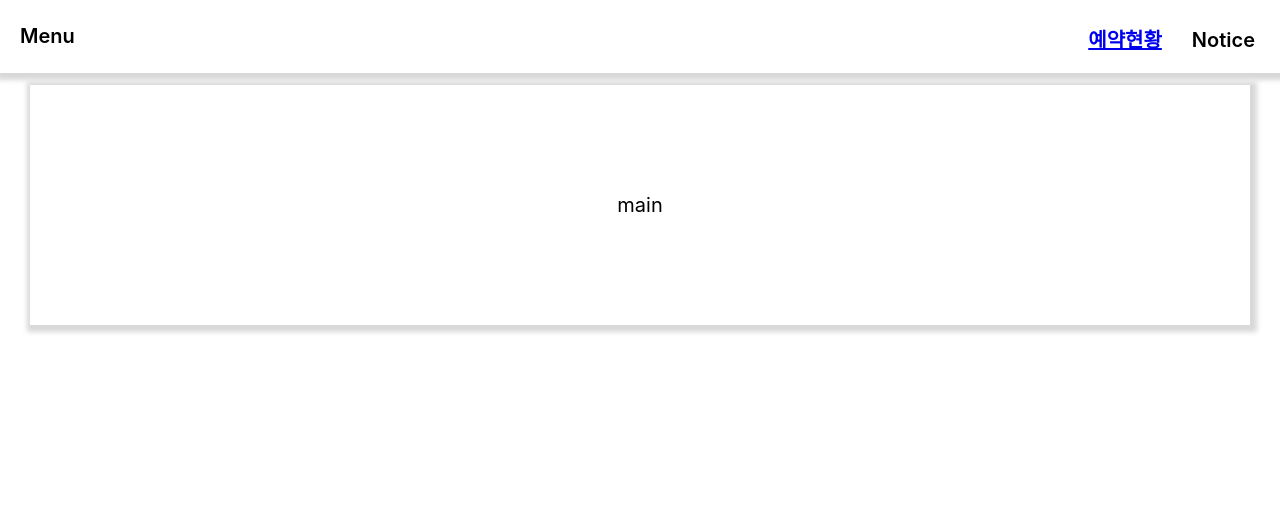
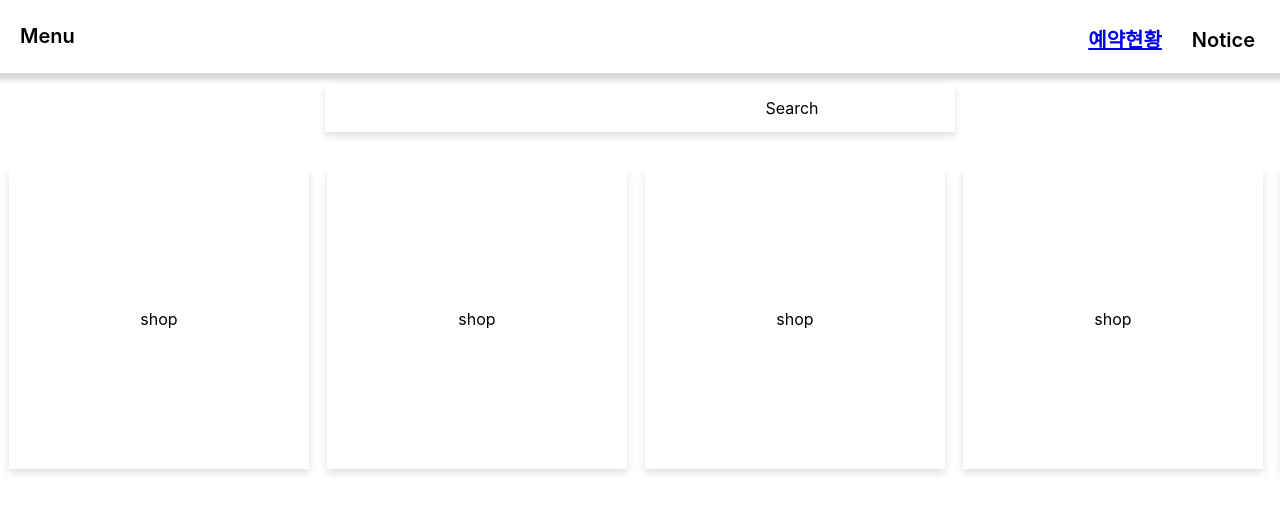
Before and after one commit to Espi8624/reservation_web, a React (Create React App) app: page / in a window 1280 px wide. Shown: the top 512 px of the page. Built offline with nearby package versions, Linux system fonts and the light colour scheme.

Commit message:
updage main page (shop element, search bar etc.)

```diff
--- a/src/App.css
+++ b/src/App.css
@@ -1,6 +1,7 @@
 .App {
   text-align: center;
 }
+
 .white-space {
   margin-top: 85px;
 }
@@ -23,12 +24,15 @@
 
   justify-content: space-between;
 }
+
 .nav-button-l {
   line-height: 33px;
 }
+
 .nav-button-r {
   line-height: 1px;
 }
+
 .nav-button-r ul li {
   list-style-type: none;
   float: left;
@@ -48,6 +52,63 @@
   justify-content: center;
   font-size: calc(4px + 2vmin);
   color: black;
+}
+
+.search-wrap {
+  display: flex;
+  justify-content: center;
+}
+
+.search-box {
+  display: flex;
+  justify-content: center;
+  margin-bottom: 10px;
+
+  width: 630px;
+  height: 47px;
+  line-height: 47px;
+
+  box-shadow: 0 4px 8px 0 rgba(0, 0, 0, .13);
+}
+
+.search-box input {
+  width: 300px;
+  border: none;
+}
+
+.search-box input:focus {
+  outline: none;
+}
+
+.element-wrap {
+  margin-top: 27px;
+  display: flex;
+  flex-wrap: nowrap;
+  overflow: auto;
+}
+.element-wrap::-webkit-scrollbar {
+  height: 11px;
+}
+
+.element-wrap::-webkit-scrollbar-thumb {
+  height: 12px; /* 스크롤바의 길이 */
+  background: #fff;
+  border: 1px solid #dfdfdf;
+  border-radius: 8px;
+}
+
+.element-card {
+  display: flex;
+  flex-direction: column;
+  align-items: center;
+  justify-content: center;
+
+  flex: 0 0 auto;
+  margin: 0 9px 9px 9px;
+  width: 300px;
+  height: 300px;
+
+  box-shadow: 0 4px 8px 0 rgba(0, 0, 0, .13);
 }
 
 @media (prefers-reduced-motion: no-preference) {
--- a/src/App.js
+++ b/src/App.js
@@ -1,6 +1,9 @@
 
 import { BrowserRouter, Routes, Route, Link } from 'react-router-dom';
 import './App.css';
+
+import MainPage from './components/MainPage';
+import ReservationCheckPage from './components/ReservationCheckPage';
 
 function NavigationBar() {
   return (
@@ -9,7 +12,7 @@ function NavigationBar() {
         <div className='nav-button-l'>Menu</div>
         <div className='nav-button-r'>
           <ul>
-            <li><Link to={'/reservation'}>예약현황</Link></li>
+            <li><Link to={'/chkreservation'}>예약현황</Link></li>
             <li>Notice</li>
           </ul>
         </div>
@@ -20,39 +23,6 @@ function NavigationBar() {
   );
 }
 
-function ReservationPage() {
-  return (
-    <>
-      <div className="content">
-        <div>가게이름</div>
-        <div>예약 내용</div>
-        <div>예약일</div>
-        <div>예약 시간</div>
-        <div>장소</div>
-        <div>담당자</div>
-      </div>
-
-      <div className="content">
-        예약 이력
-      </div>
-
-      <div className="content">
-        지나간 예약 이력
-      </div>
-    </>
-  );
-}
-
-function MainPage() {
-  return (
-    <>
-      <div className="content">
-        main
-      </div>
-    </>
-  );
-}
-
 function App() {
   return (
     <BrowserRouter>
@@ -60,7 +30,7 @@ function App() {
         <NavigationBar />
         <Routes>
           <Route path='/' element={<MainPage/>}></Route>
-          <Route path='/reservation' element={<ReservationPage/>}/>
+          <Route path='/chkreservation' element={<ReservationCheckPage/>}/>
         </Routes>
       </div>
     </BrowserRouter>
--- /dev/null
+++ b/src/components/MainPage.js
@@ -0,0 +1,25 @@
+function MainPage() {
+    return (
+        <>
+            <div className="search-wrap">
+                <div className="search-box">
+                    <input type="text" />
+                    <div className="search-bar">Search</div>
+                </div>
+            </div>
+
+            <div className="element-wrap">
+                <div className="element-card">shop</div>
+                <div className="element-card">shop</div>
+                <div className="element-card">shop</div>
+                <div className="element-card">shop</div>
+                <div className="element-card">shop</div>
+                <div className="element-card">shop</div>
+                <div className="element-card">shop</div>
+
+            </div>
+        </>
+    );
+}
+
+export default MainPage;
--- /dev/null
+++ b/src/components/ReservationCheckPage.js
@@ -0,0 +1,24 @@
+function ReservationCheckPage() {
+    return (
+      <>
+        <div className="content">
+          <div>가게이름</div>
+          <div>예약 내용</div>
+          <div>예약일</div>
+          <div>예약 시간</div>
+          <div>장소</div>
+          <div>담당자</div>
+        </div>
+
+        <div className="content">
+          예약 이력
+        </div>
+
+        <div className="content">
+          지나간 예약 이력
+        </div>
+      </>
+    );
+  }
+
+export default ReservationCheckPage;
```
